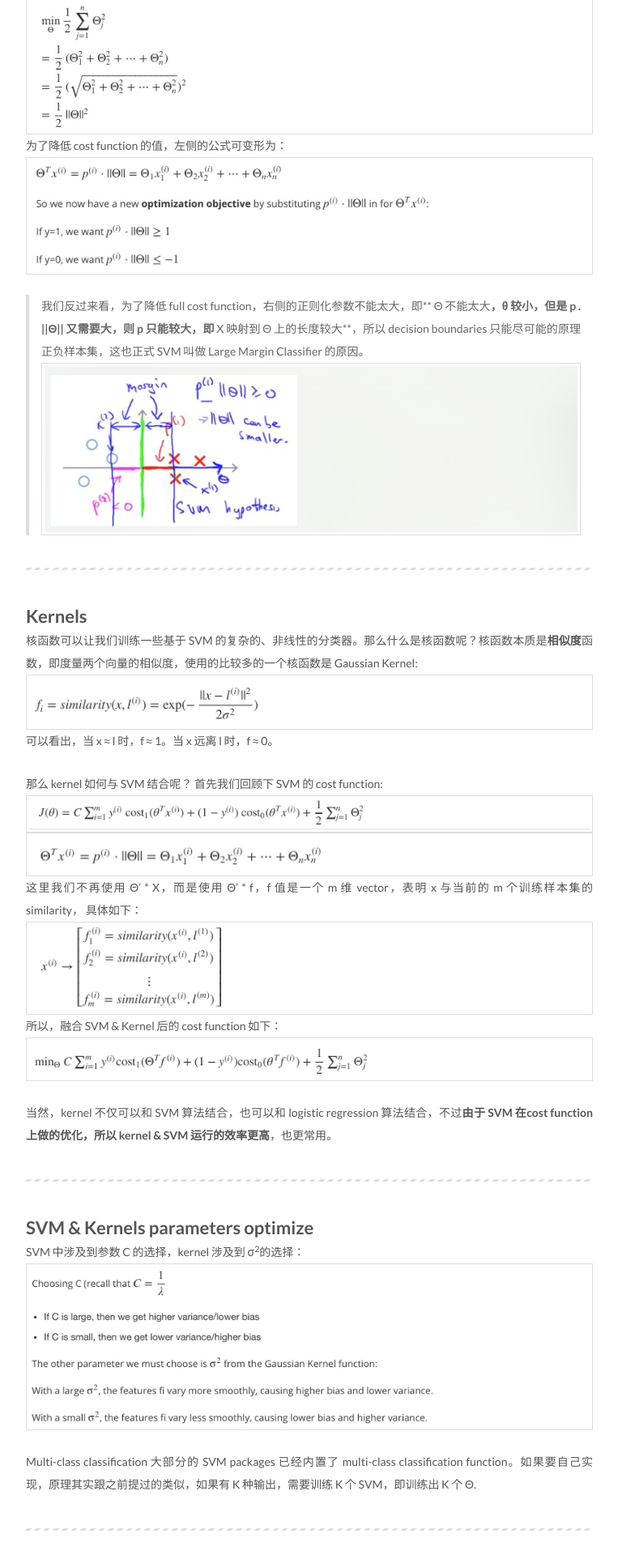
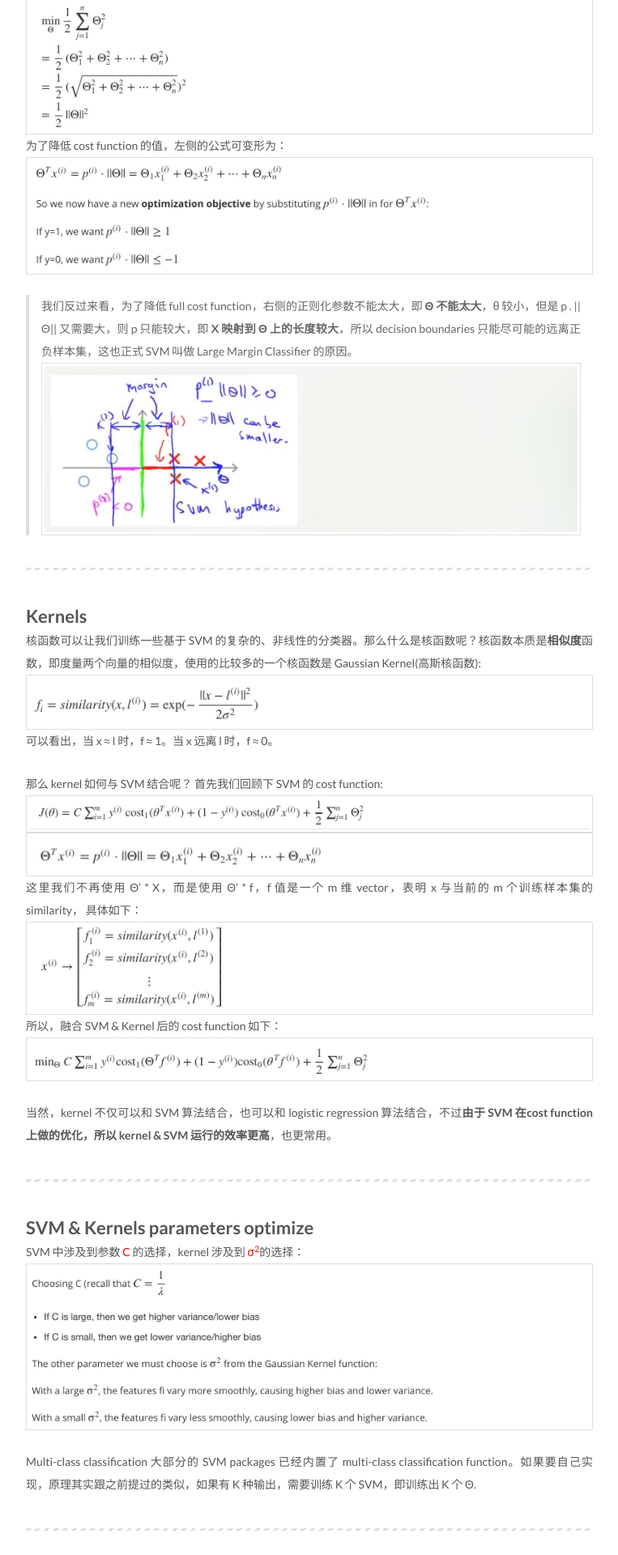
Before and after one commit to qimiguang/qimiguang.github.io, a Jekyll site: the page built from _posts/2017-10-10-Support-Vector-Machine.md, in a window 1280 px wide. Shown: the part 3450-5370 px from the top of the page at 81% size, without its empty margins (258-1021 px from the left). Built offline with Jekyll 4.4.1, drawn with Linux system fonts in a browser that asks for light colours.

Commit message:
optimize

```diff
--- a/_posts/2017-10-10-Support-Vector-Machine.md
+++ b/_posts/2017-10-10-Support-Vector-Machine.md
@@ -47,12 +47,12 @@ SVM 算法与普通逻辑回归算法的不同在于<span style="color:red"> **c
 为了降低 cost function 的值，左侧的公式可变形为：
 ![](/assets/images/ml/week7/thetax.jpeg)
 
-> 我们反过来看，为了降低 full cost function，右侧的正则化参数不能太大，即** Θ 不能太大**，θ 较小，但是 p . ||Θ|| 又需要大，则 p 只能较大，即** X 映射到 Θ 上的长度较大**，所以 decision boundaries 只能尽可能的原理正负样本集，这也正式 SVM 叫做 Large Margin Classifier 的原因。
+> 我们反过来看，为了降低 full cost function，右侧的正则化参数不能太大，即 **Θ 不能太大**，θ 较小，但是 p . ||Θ|| 又需要大，则 p 只能较大，即 **X 映射到 Θ 上的长度较大**，所以 decision boundaries 只能尽可能的远离正负样本集，这也正式 SVM 叫做 Large Margin Classifier 的原因。
 ![](/assets/images/ml/week7/margin.jpeg)
 
 ---
 # Kernels
-核函数可以让我们训练一些基于 SVM 的复杂的、非线性的分类器。那么什么是核函数呢？核函数本质是**相似度**函数，即度量两个向量的相似度，使用的比较多的一个核函数是 Gaussian Kernel:
+核函数可以让我们训练一些基于 SVM 的复杂的、非线性的分类器。那么什么是核函数呢？核函数本质是**相似度**函数，即度量两个向量的相似度，使用的比较多的一个核函数是 Gaussian Kernel(高斯核函数):
 ![](/assets/images/ml/week7/GaussianKernel.jpeg)
 可以看出，当 x ≈ l 时，f ≈ 1。当 x 远离 l 时，f ≈ 0。
 
@@ -69,7 +69,7 @@ SVM 算法与普通逻辑回归算法的不同在于<span style="color:red"> **c
 
 ---
 # SVM & Kernels parameters optimize
-SVM 中涉及到参数 C 的选择，kernel 涉及到 σ<sup>2</sup>的选择：
+SVM 中涉及到参数<span style="color:red"> C </span>的选择，kernel 涉及到 <span style="color:red">σ<sup>2</sup></span>的选择：
 ![](/assets/images/ml/week7/svm_param_choose.jpeg)
 
 Multi-class classification
```
